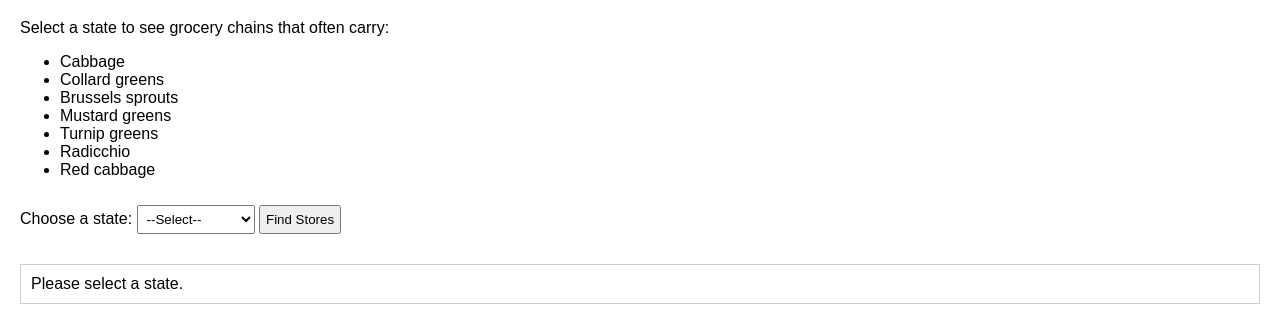
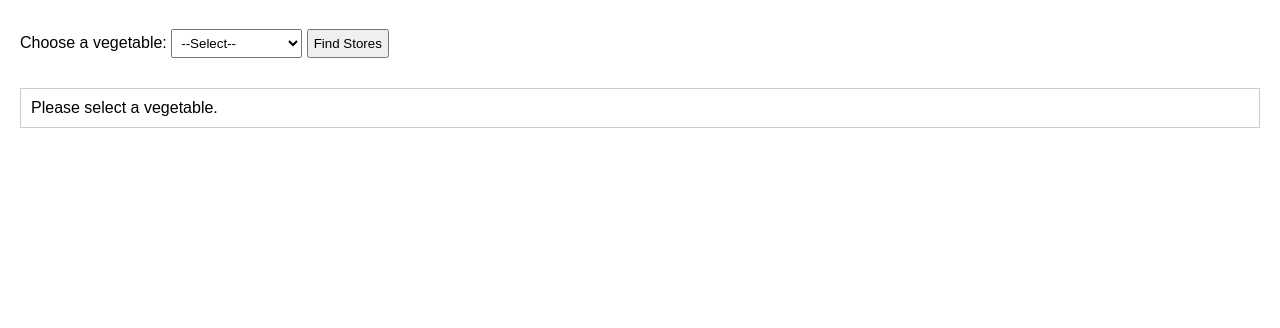
Before and after one commit to crukitch/veggie-finder, a plain HTML site: page index.html in a window 1280 px wide. Both pictures are taken after a click on the button "Find Stores". Shown: the part 62-390 px from the top of the page. Drawn offline with Linux system fonts and the light colour scheme.

Commit message:
Update index.html

```diff
--- a/index.html
+++ b/index.html
@@ -11,25 +11,16 @@
 </head>
 <body>
     <h1>Veggie Finder 🥬</h1>
-  <p>Select a state to see grocery chains that often carry:</p>
-  <ul>
-    <li>Cabbage</li>
-    <li>Collard greens</li>
-    <li>Brussels sprouts</li>
-    <li>Mustard greens</li>
-    <li>Turnip greens</li>
-    <li>Radicchio</li>
-    <li>Red cabbage</li>
-  </ul>
-
-  <label for="state">Choose a state:</label>
-  <select id="state">
+    <label for="veggie">Choose a vegetable:</label>
+    <select id="veggie">
         <option value="">--Select--</option>
-    <option value="Florida">Florida</option>
-    <option value="Georgia">Georgia</option>
-    <option value="New York">New York</option>
-    <option value="North Carolina">North Carolina</option>
-    <!-- we can add more later -->
+        <option value="Cabbage">Cabbage</option>
+        <option value="Collard greens">Collard greens</option>
+        <option value="Brussels sprouts">Brussels sprouts</option>
+        <option value="Mustard greens">Mustard greens</option>
+        <option value="Turnip greens">Turnip greens</option>
+        <option value="Radicchio">Radicchio</option>
+        <option value="Red cabbage">Red cabbage</option>
     </select>
     <button onclick="showStores()">Find Stores</button>
 
@@ -37,25 +28,28 @@
 
     <script>
         const stores = {
-      "Florida": ["Publix", "Whole Foods Market", "Trader Joe's", "Walmart Supercenter"],
-      "Georgia": ["Publix", "Kroger", "Whole Foods Market", "Walmart Supercenter"],
-      "New York": ["Wegmans", "ShopRite", "Whole Foods Market", "Trader Joe's"],
-      "North Carolina": ["Harris Teeter", "Food Lion", "Whole Foods Market", "Walmart Supercenter"]
+            "Cabbage": ["Publix", "Kroger", "Trader Joe's", "Whole Foods Market"],
+            "Collard greens": ["Publix", "Food Lion", "Whole Foods Market", "Walmart Supercenter"],
+            "Brussels sprouts": ["Wegmans", "ShopRite", "Harris Teeter", "Kroger"],
+            "Mustard greens": ["Publix", "Whole Foods Market", "Food Lion", "Kroger"],
+            "Turnip greens": ["Publix", "Kroger", "Walmart Supercenter", "Food Lion"],
+            "Radicchio": ["Whole Foods Market", "Trader Joe's", "Wegmans", "Publix"],
+            "Red cabbage": ["Kroger", "Publix", "Trader Joe's", "Whole Foods Market"]
         };
 
         function showStores() {
-      const state = document.getElementById("state").value;
+            const veggie = document.getElementById("veggie").value;
             const output = document.getElementById("output");
-      if (!state) {
-        output.innerHTML = "Please select a state.";
+            if (!veggie) {
+                output.innerHTML = "Please select a vegetable.";
                 return;
             }
-      const list = stores[state];
+            const list = stores[veggie];
             if (list) {
-        output.innerHTML = "<h3>Stores in " + state + ":</h3><ul>" +
+                output.innerHTML = "<h3>Stores that carry " + veggie + ":</h3><ul>" +
                     list.map(s => "<li>" + s + "</li>").join("") + "</ul>";
             } else {
-        output.innerHTML = "No data available yet for " + state + ".";
+                output.innerHTML = "No data available yet for " + veggie + ".";
             }
         }
     </script>
```
Lines whose indentation alone changed are shown as unchanged.
